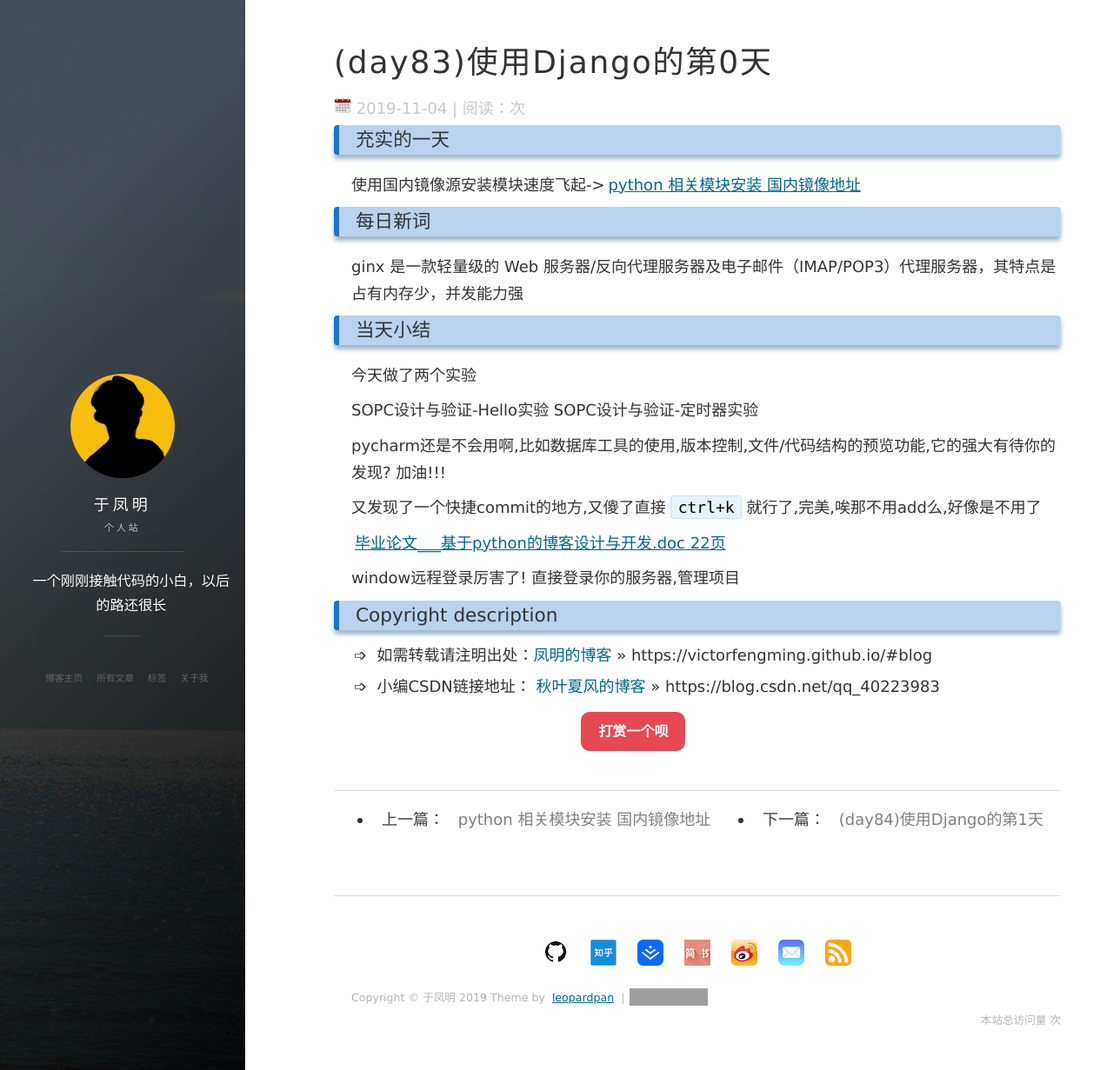
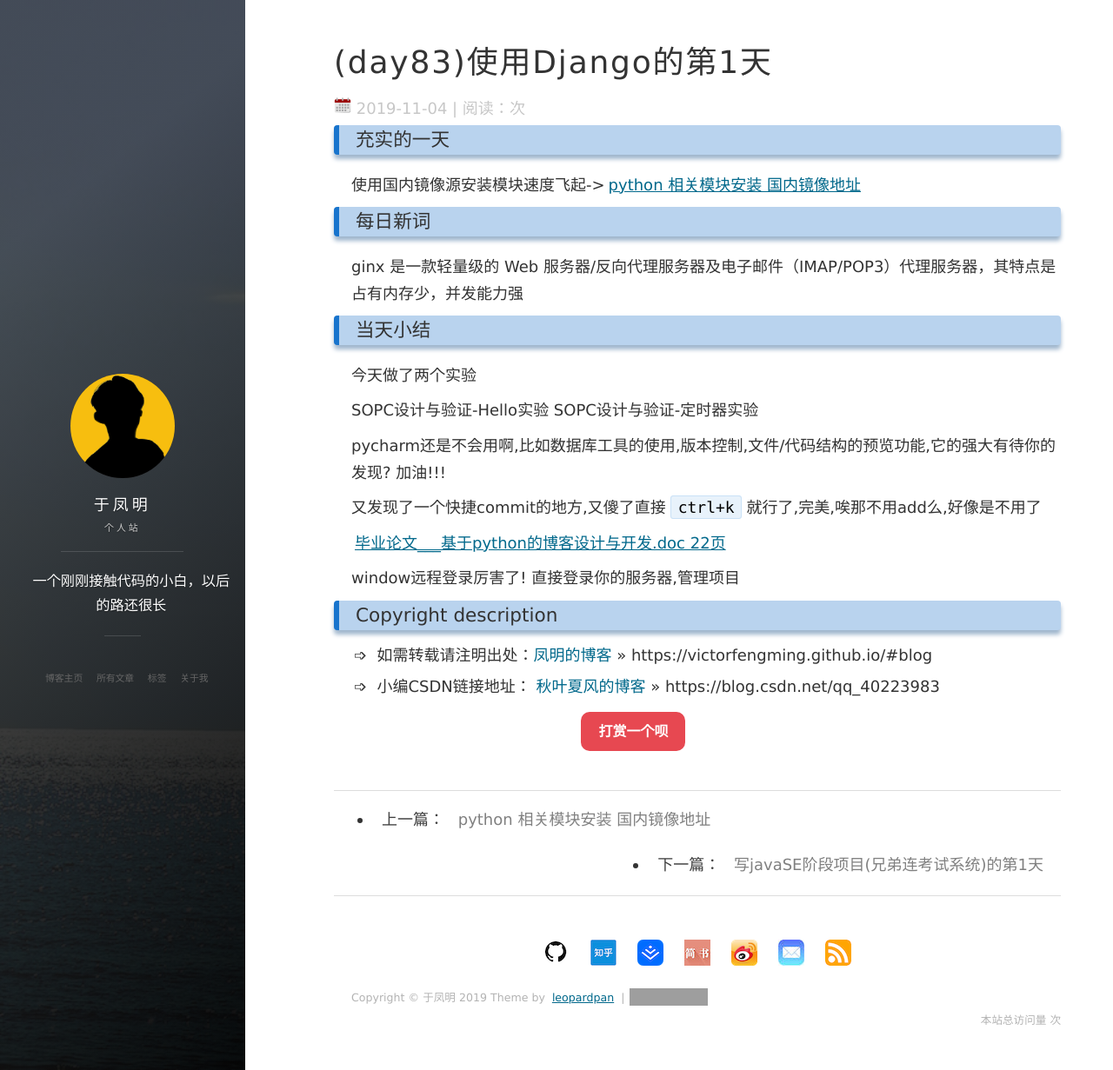
Before and after one commit to victorfengming/victorfengming.github.io.leopardpan, a Jekyll site: the page built from _posts/daily/November/2019-11-04-day83.md, in a window 1280 px wide and 1231 px high. Shown: the whole window at 87% size. Built offline with Jekyll 4.4.1, drawn with Linux system fonts in a browser that asks for light colours; nearby versions of some CDN libraries; comment, search, counter and statistics services are not loaded; grey boxes are pictures that could not be loaded.

```diff
--- a/_posts/daily/November/2019-11-04-day83.md
+++ b/_posts/daily/November/2019-11-04-day83.md
@@ -1,6 +1,6 @@
 ---
 layout: post
-title: "(day83)使用Django的第0天"
+title: "(day83)使用Django的第1天"
 date: 2019-11-04
 tags: XDH
 ---
--- a/_posts/daily/November/2019-11-05-day84.md
+++ b/_posts/daily/November/2019-11-05-day84.md
@@ -1,6 +1,6 @@
 ---
 layout: post
-title: "(day84)使用Django的第1天"
+title: "写javaSE阶段项目(兄弟连考试系统)的第1天"
 date: 2019-11-05
 tags: XDH
 ---
```
Also changed, not shown: _posts/daily/November/2019-11-06-day85.md (+5 -5 lines).
